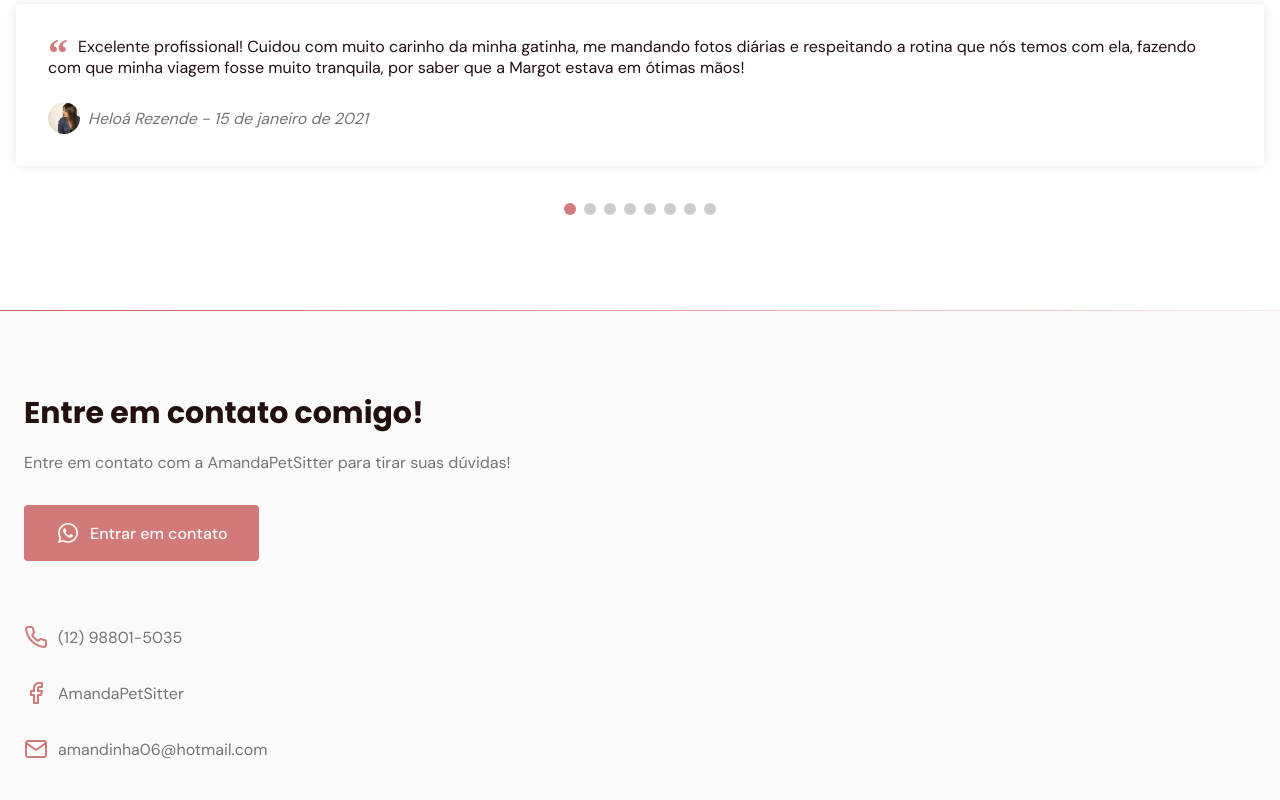
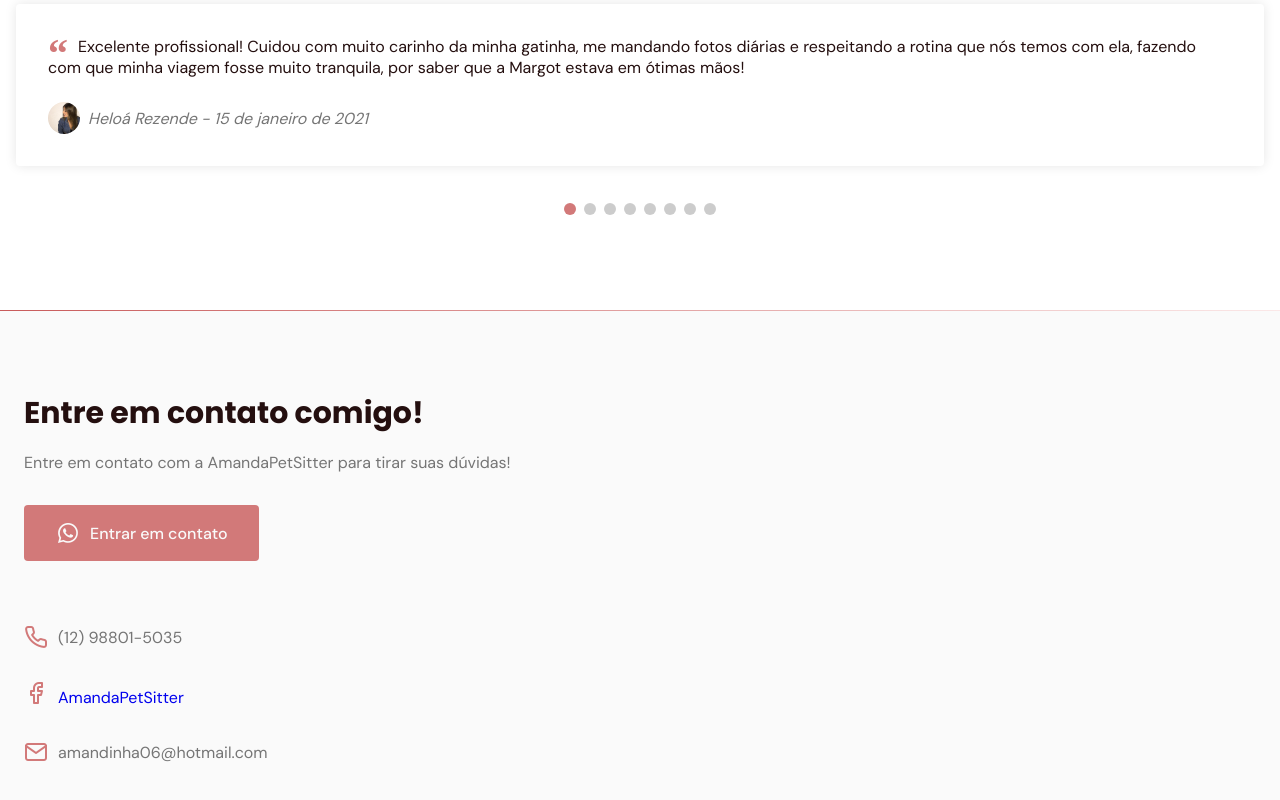
Before and after one commit to AmandaAnay/AmandaPetSitterSite, a plain HTML site: page index.html in a window 1280 px wide. Shown: the part 3885-4685 px from the top of the page. Drawn offline with nearby package versions, Linux system fonts and the light colour scheme; files whose address does not match are found by name.

Commit message:
fix facebook icon link

```diff
--- a/index.html
+++ b/index.html
@@ -51,7 +51,7 @@
       <section class="section" id="home">
         <div class="container grid">
           <div class="image">
-            <img src="/assets/img/NewPetSitter.jpg" alt="Smilling pets" />
+            <img src="assets/img/NewPetSitter.jpg" alt="Smilling pets" />
           </div>
 
           <div class="text">
@@ -320,23 +320,20 @@
             </p>
             <a
               href="https://api.whatsapp.com/send?phone=+5512988015035&text=Olá! Tenho interesse em obter mais informações"
-              class="button"
-              target="_blank"
-            >
-              <i class="icon-whatsapp"></i>Entrar em contato</a
-            >
+              class="button" target="_blank">
+              <i class="icon-whatsapp"></i>Entrar em contato</a>
           </div>
 
           <div class="links">
             <ul class="grid">
               <li><i class="icon-phone"></i> (12) 98801-5035</li>
               <li>
-                <i class="icon-facebook"></i
-                ><a
+                <a
                   href="https://www.facebook.com/amandapetsittercare"
-                  target="_blank"
-                ></a>
-                AmandaPetSitter
+                  target="_blank">
+                  <i class="icon-facebook"></i>AmandaPetSitter
+                </a>
+
               </li>
               <li><i class="icon-mail"></i> amandinha06@hotmail.com</li>
             </ul>
```
